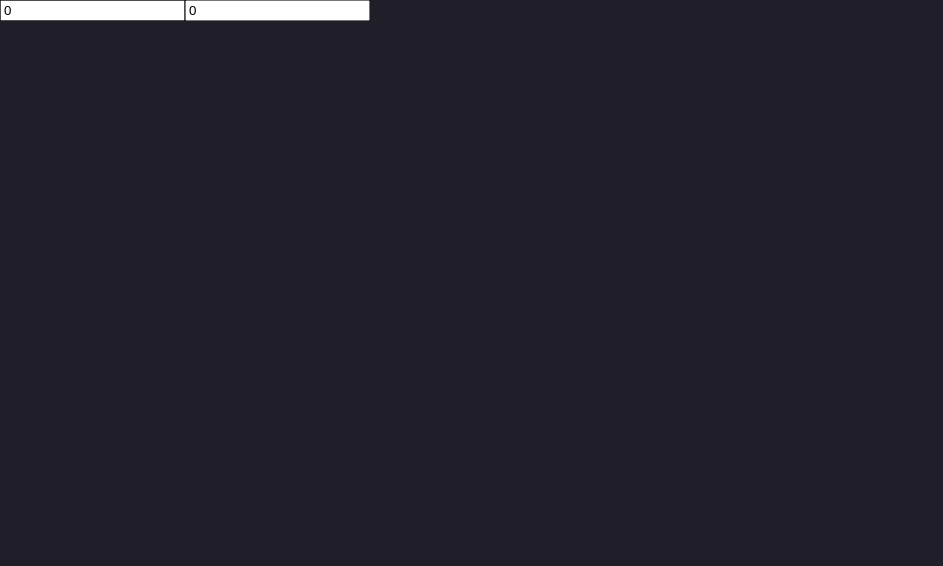
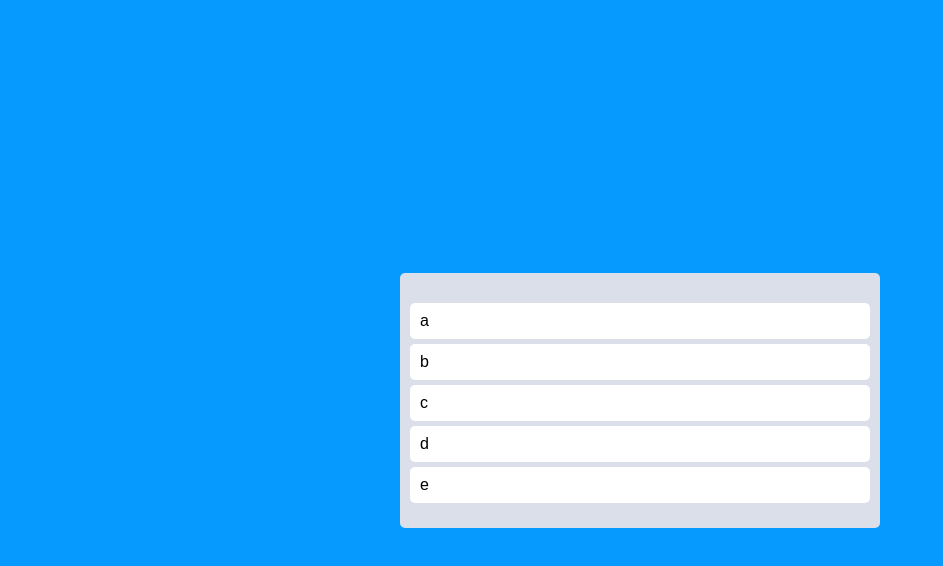
Before and after one commit to funky1119/trello-clone-v2, a React (Create React App) app: page / in a window 1280 px wide. Shown: the top 566 px of the page, without its empty margins (0-943 px from the left). Built offline with nearby package versions, Linux system fonts and the light colour scheme.

Commit message:
beautiful-dnd 사용

```diff
--- a/package.json
+++ b/package.json
@@ -17,6 +17,7 @@
     "moment": "^2.29.4",
     "react": "^18.2.0",
     "react-apexcharts": "^1.4.1",
+    "react-beautiful-dnd": "^13.1.1",
     "react-dom": "^18.2.0",
     "react-helmet": "^6.1.0",
     "react-hook-form": "^7.49.2",
@@ -57,6 +58,7 @@
   },
   "devDependencies": {
     "@types/lodash": "^4.14.202",
+    "@types/react-beautiful-dnd": "^13.1.7",
     "@types/react-helmet": "^6.1.11",
     "@types/react-router-dom": "^5.3.3",
     "file-loader": "^6.2.0"
--- a/src/App.tsx
+++ b/src/App.tsx
@@ -1,27 +1,75 @@
+import {
+  DragDropContext,
+  Droppable,
+  Draggable,
+  DropResult,
+} from "react-beautiful-dnd";
 import { useRecoilState } from "recoil";
-import { hoursState, minutesState } from "./state/atorms";
-import { FormEvent } from "react";
+import styled from "styled-components";
+import { toDosState } from "./state/atorms";
+import DragabbleCard from "./components/DragabbleCard";
 
 function App() {
-  const [minute, setMinute] = useRecoilState(minutesState);
-  const [hour, setHour] = useRecoilState(hoursState);
+  const [toDos, setTodos] = useRecoilState(toDosState);
 
-  const onChageMinites = (event: FormEvent<HTMLInputElement>) => {
-    const { value } = event.currentTarget;
-    setMinute(+value);
-  };
+  // destination 종료 위치 정보, source: 시작 위치 정보
+  const onDragEnd = ({ destination, source, draggableId }: DropResult) => {
+    if (!destination) return;
 
-  const onChageHours = (event: FormEvent<HTMLInputElement>) => {
-    const { value } = event.currentTarget;
-    setHour(+value);
+    setTodos((oldToDos) => {
+      const copyToDos = [...oldToDos];
+
+      // 드롭할 정보의 Index 삭제
+      copyToDos.splice(source.index, 1);
+      // 드롭한 위치에 정보 추가
+      copyToDos.splice(destination?.index, 0, draggableId);
+
+      return copyToDos;
+    });
   };
 
   return (
-    <div>
-      <input value={minute} onChange={onChageMinites} />
-      <input value={hour} onChange={onChageHours} />
-    </div>
+    <DragDropContext onDragEnd={onDragEnd}>
+      <Wrapper>
+        <Boards>
+          <Droppable droppableId="one">
+            {(drop) => (
+              <Board ref={drop.innerRef} {...drop.droppableProps}>
+                {toDos.map((todo, index) => (
+                  <DragabbleCard key={todo} todo={todo} index={index} />
+                ))}
+                {drop.placeholder}
+              </Board>
+            )}
+          </Droppable>
+        </Boards>
+      </Wrapper>
+    </DragDropContext>
   );
 }
 
 export default App;
+
+const Wrapper = styled.div`
+  display: flex;
+  max-width: 480px;
+  width: 100%;
+  margin: 0 auto;
+  justify-content: center;
+  align-items: center;
+  height: 100vh;
+`;
+
+const Boards = styled.div`
+  display: grid;
+  width: 100%;
+  grid-template-columns: repeat(1, 1fr);
+`;
+
+const Board = styled.div`
+  padding: 20px 10px;
+  padding-top: 30px;
+  background-color: ${(props) => props.theme.boardColor};
+  border-radius: 5px;
+  min-height: 200px;
+`;
--- /dev/null
+++ b/src/components/DragabbleCard.tsx
@@ -0,0 +1,33 @@
+import { Draggable } from "react-beautiful-dnd";
+import styled from "styled-components";
+import React from "react";
+
+interface IDragabbleCardProps {
+  todo: string;
+  index: number;
+}
+
+function DragabbleCard({ todo, index }: IDragabbleCardProps) {
+  return (
+    <Draggable draggableId={todo} index={index}>
+      {(drag) => (
+        <Card
+          ref={drag.innerRef}
+          {...drag.draggableProps}
+          {...drag.dragHandleProps}
+        >
+          {todo}
+        </Card>
+      )}
+    </Draggable>
+  );
+}
+
+export default React.memo(DragabbleCard);
+
+const Card = styled.div`
+  margin-bottom: 5px;
+  border-radius: 5px;
+  padding: 10px 10px;
+  background-color: ${(props) => props.theme.cardColor};
+`;
--- a/src/index.tsx
+++ b/src/index.tsx
@@ -3,19 +3,19 @@ import ReactDOM from "react-dom/client";
 import App from "./App";
 import { RecoilRoot } from "recoil";
 import { ThemeProvider } from "styled-components";
-import { theme } from "./theme";
+import theme from "./theme";
 import GlobalStyle from "./styles/GlobalStyle";
 
 const root = ReactDOM.createRoot(
   document.getElementById("root") as HTMLElement
 );
 root.render(
-  <React.StrictMode>
-    <RecoilRoot>
-      <ThemeProvider theme={theme.dark}>
-        <GlobalStyle />
-        <App />
-      </ThemeProvider>
-    </RecoilRoot>
-  </React.StrictMode>
+  // <React.StrictMode>
+  <RecoilRoot>
+    <ThemeProvider theme={theme}>
+      <GlobalStyle />
+      <App />
+    </ThemeProvider>
+  </RecoilRoot>
+  // </React.StrictMode>
 );
--- a/src/state/atorms.ts
+++ b/src/state/atorms.ts
@@ -1,18 +1,6 @@
 import { atom, selector } from "recoil";
 
-export const minutesState = atom({
-  key: "minutes",
-  default: 0,
+export const toDosState = atom({
+  key: "toDos",
+  default: ["a", "b", "c", "d", "e"],
 });
-
-export const hoursState = selector({
-  key: "hours",
-  get: ({ get }) => {
-    const minutes = get(minutesState);
-    return minutes / 60;
-  },
-  set: ({ set }, newValue) => {
-    const minutes = Number(newValue) * 60;
-    set(minutesState, minutes);
-  },
-});
--- a/src/theme.ts
+++ b/src/theme.ts
@@ -1,22 +1,10 @@
 import { DefaultTheme } from "styled-components";
 
-const theme: { light: DefaultTheme; dark: DefaultTheme } = {
-  light: {
-    bgColor: "#ddbea9",
-    textColor: "#003049",
-    accentColor: "#7209b7",
-    iconButton: "#1F1E29",
-    buttonColor: "rgba(183, 77, 25, 0.5)",
-    activeButtonColor: "rgba(234, 186, 27, 0.5)",
-  },
-  dark: {
-    bgColor: "#1F1E29",
-    textColor: "#F9F6F1",
-    accentColor: "#12A1B1",
-    iconButton: "#E1DFF5",
-    buttonColor: "rgba(34, 184, 167, 0.5)",
-    activeButtonColor: "rgba(186, 232, 214, 0.5)",
-  },
+const theme: DefaultTheme = {
+  bgColor: "#069aff",
+  cardColor: "#FFF",
+  boardColor: "#DADFE9",
+  text: "#222",
 };
 
-export { theme };
+export default theme;
```
Also changed, not shown: src/styled.d.ts (+2 -5 lines), 1 other file (tests, documents, lock files or other folders).
